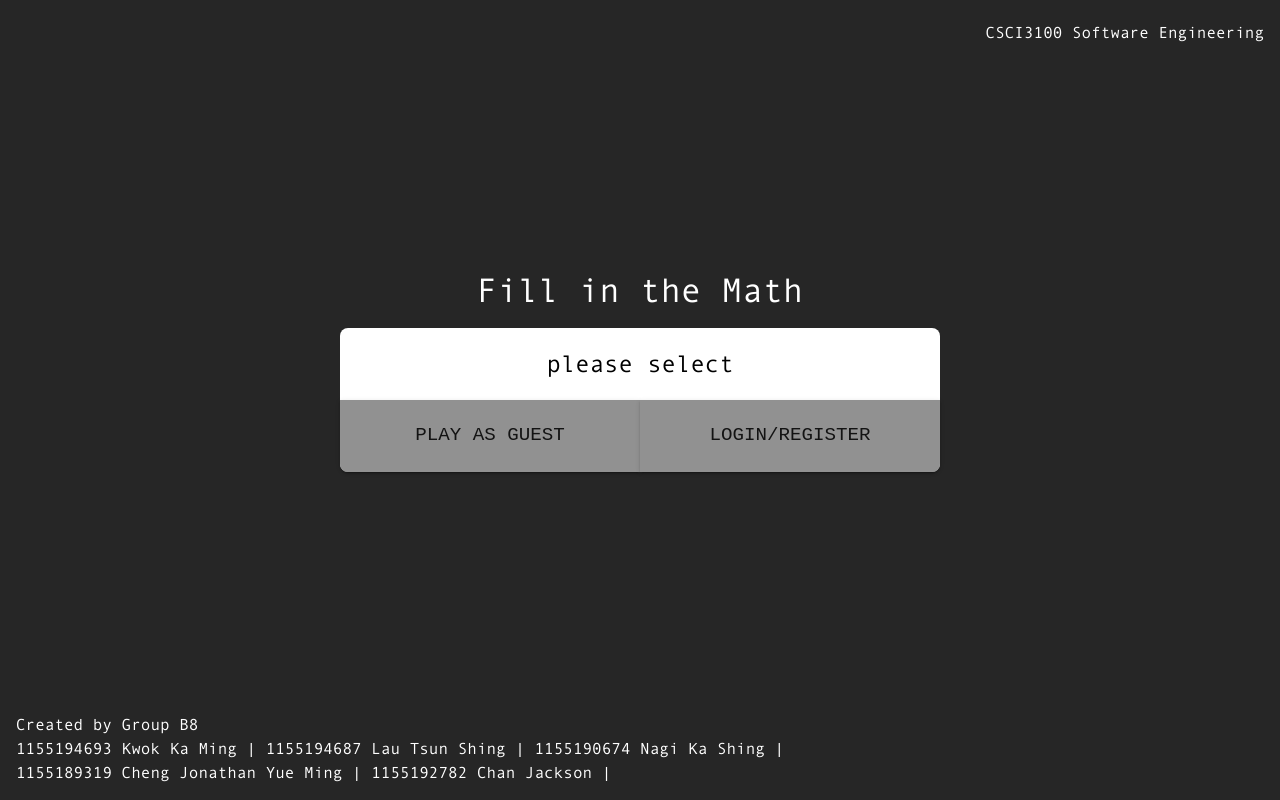
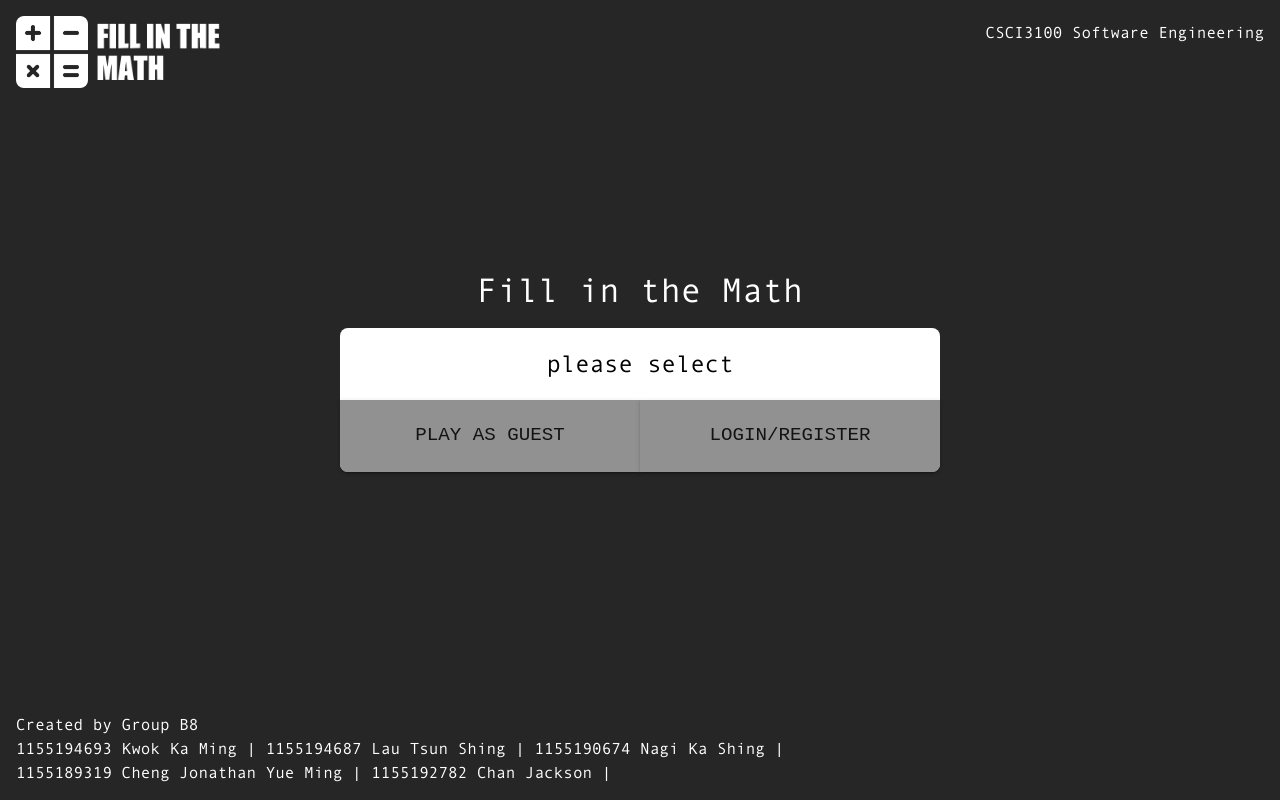
Before and after one commit to listenrwt/fill-in-the-math-client, a Next.js app: page / in a window 1280 px wide. Built offline with nearby package versions, Linux system fonts and the light colour scheme.

Commit message:
feat: added logo component globally

```diff
--- /dev/null
+++ b/src/app/components/logo.tsx
@@ -0,0 +1,53 @@
+'use client';
+
+import React from 'react';
+
+import Image from 'next/image';
+
+import { Box } from '@mui/material';
+
+const Logo = () => {
+  return (
+    <Box
+      sx={{
+        position: 'fixed',
+        top: 0,
+        left: 0,
+        display: 'flex',
+        alignItems: 'center',
+        padding: { xs: 1, md: 2 },
+        pointerEvents: 'none',
+        zIndex: 1000,
+      }}
+    >
+      <Box
+        component="a"
+        href="/"
+        sx={{
+          display: 'flex',
+          alignItems: 'center',
+          pointerEvents: 'auto',
+        }}
+      >
+        {/* Logo icon */}
+        <Box sx={{ position: 'relative', width: { xs: 60, md: 72 }, height: { xs: 60, md: 72 } }}>
+          <Image src="/logo.png" alt="Logo" fill style={{ objectFit: 'contain' }} />
+        </Box>
+
+        {/* Logo title (only on md+) */}
+        <Box
+          sx={{
+            display: { xs: 'none', sm: 'block', md: 'block' },
+            position: 'relative',
+            width: { xs: 120, md: 144 },
+            height: { xs: 60, md: 72 },
+          }}
+        >
+          <Image src="/logoTitle.png" alt="Logo Title" fill style={{ objectFit: 'contain' }} />
+        </Box>
+      </Box>
+    </Box>
+  );
+};
+
+export default Logo;
--- a/src/app/layout.tsx
+++ b/src/app/layout.tsx
@@ -1,9 +1,12 @@
 import type { Metadata } from 'next';
 
-import { ThemeProvider } from '@mui/material';
+import { Box, ThemeProvider } from '@mui/material';
 
+import Logo from './components/logo';
 import './globals.css';
 import theme from './theme';
+
+// adjust path if needed
 
 export const metadata: Metadata = {
   title: 'Create Next App',
@@ -18,7 +21,20 @@ export default function RootLayout({
   return (
     <html lang="en">
       <body>
-        <ThemeProvider theme={theme}>{children}</ThemeProvider>
+        <ThemeProvider theme={theme}>
+          <Logo />
+          {/* Main content with top padding to avoid logo overlap */}
+          <Box
+            sx={{
+              paddingLeft: 0,
+              paddingRight: 0,
+              margin: 0,
+              overflowX: 'hidden', // prevent scrollbar caused by logo
+            }}
+          >
+            {children}
+          </Box>
+        </ThemeProvider>
       </body>
     </html>
   );
--- a/src/app/login/page.tsx
+++ b/src/app/login/page.tsx
@@ -3,8 +3,6 @@
 import { Grid2 } from '@mui/material';
 
 import LoginForm from '../components/login/login_form';
-
-// Remember the guest mode button
 
 export default function Page() {
   return (
--- a/src/app/page.tsx
+++ b/src/app/page.tsx
@@ -20,14 +20,11 @@ const Lobby = () => {
       <Box
         sx={{
           display: 'flex',
-          justifyContent: 'space-between',
+          justifyContent: 'flex-end',
           alignItems: 'center',
           mt: 0.5,
         }}
       >
-        <Box>
-          {/* TO BE IMPLEMENTED: <img src="/logo.png" alt="Fill in the Math Logo" style={{ height: '50px' }} /> */}
-        </Box>
         <Box>
           <Typography sx={{ color: '#ffffff' }}>CSCI3100 Software&nbsp;Engineering</Typography>
         </Box>
--- a/src/app/waiting_room/page.tsx
+++ b/src/app/waiting_room/page.tsx
@@ -21,7 +21,7 @@ export default function WaitingRoomPage() {
     isHost: boolean;
     avatarID?: number;
   }
-  const [roomId, setRoomId] = useState('u1g92c2');
+  const [roomId, setRoomId] = useState('123456');
   const [players, setPlayers] = useState<Player[]>([]);
   const [isHost, setIsHost] = useState(true);
 
@@ -88,10 +88,18 @@ export default function WaitingRoomPage() {
       justifyContent="space-between"
     >
       <Grid2></Grid2>
-      <Grid2 container direction="column" justifyContent="center" sx={{ alignSelf: 'center' }}>
+      <Grid2
+        container
+        direction="column"
+        justifyContent="center"
+        sx={{
+          alignSelf: 'center',
+          letterSpacing: { xs: '-0.8px', sm: '0' },
+        }}
+      >
         {/* Top Section: Room Name and ID */}
         <Box sx={{ p: 2, textAlign: 'center' }}>
-          <Typography variant="h4">Room Code:&nbsp;{roomId}</Typography>
+          <Typography variant="h4">Room Code:{roomId}</Typography>
         </Box>
         {/* Status */}
         <Box width="100%" maxWidth={900} sx={{ p: 2, textAlign: { xs: 'center', md: 'right' } }}>
```
Also changed, not shown: public/logo.png (added), public/logoTitle.png (added).
